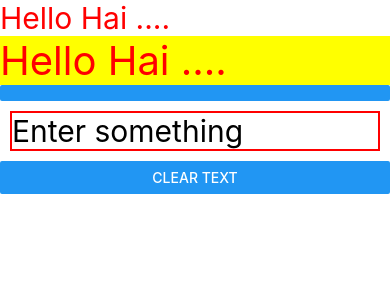
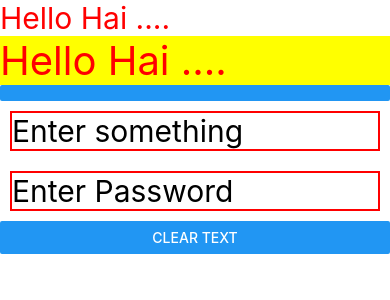
Before and after one commit to lotsofrahul/MyNewProject, a React Native app: screen / in a window 390 px wide. Shown: the top 300 px of the page. Built offline with nearby package versions, Linux system fonts and the light colour scheme.

Commit message:
secureTextEntry for TextInput

```diff
--- a/App.js
+++ b/App.js
@@ -19,6 +19,11 @@ const App = () => {
       placeholder='Enter something'
       value={value}
       onChangeText={(text)=>(setValue(text))}/>
+      <TextInput style={{margin:10,fontSize:30,borderColor:'red',borderWidth:2}}
+      placeholder='Enter Password'
+      value={value}
+      secureTextEntry={true}
+      onChangeText={(text)=>(setValue(text))}/>
       <Button title='Clear Text' onPress={()=>{setValue("")}}/>
     </View>
   );
```
